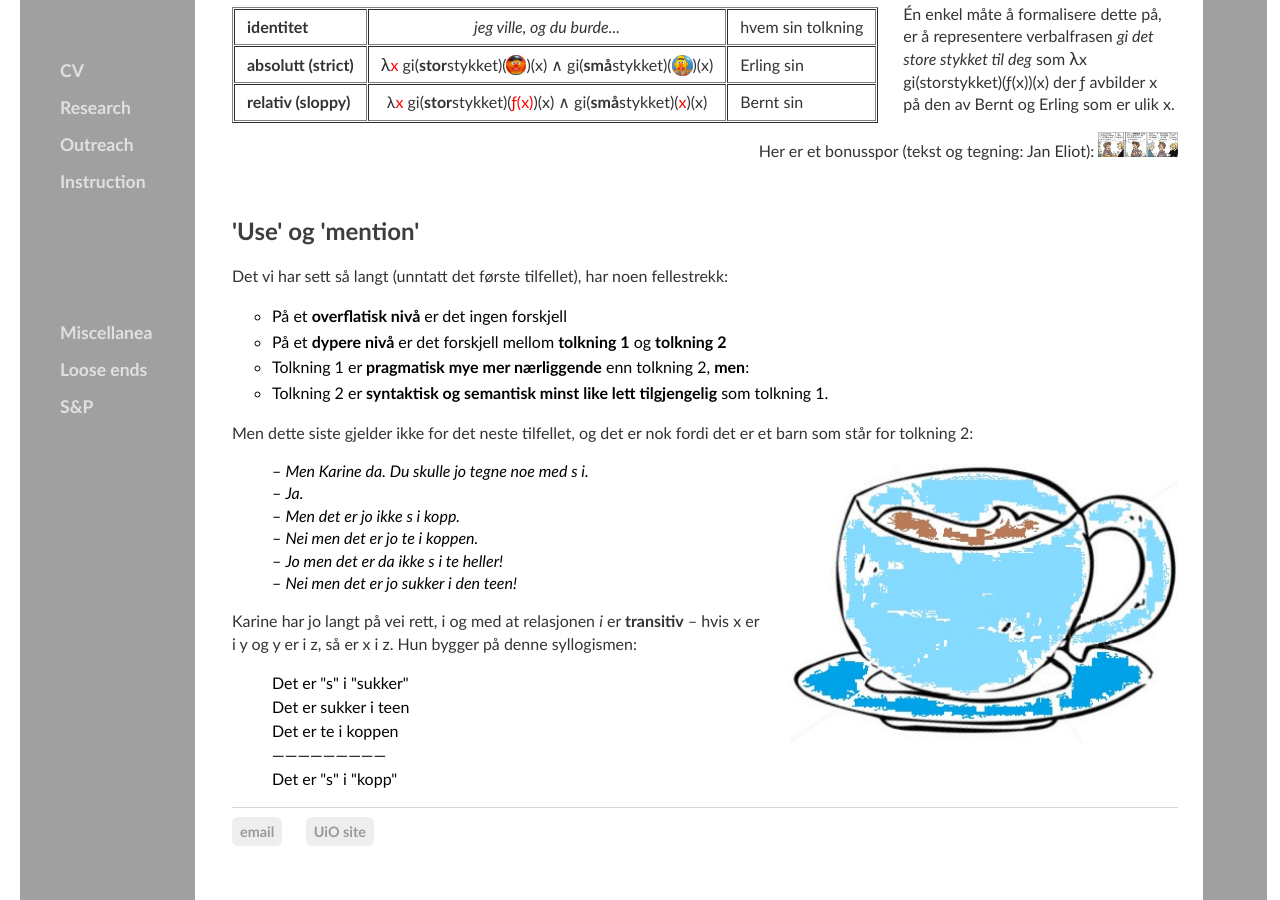
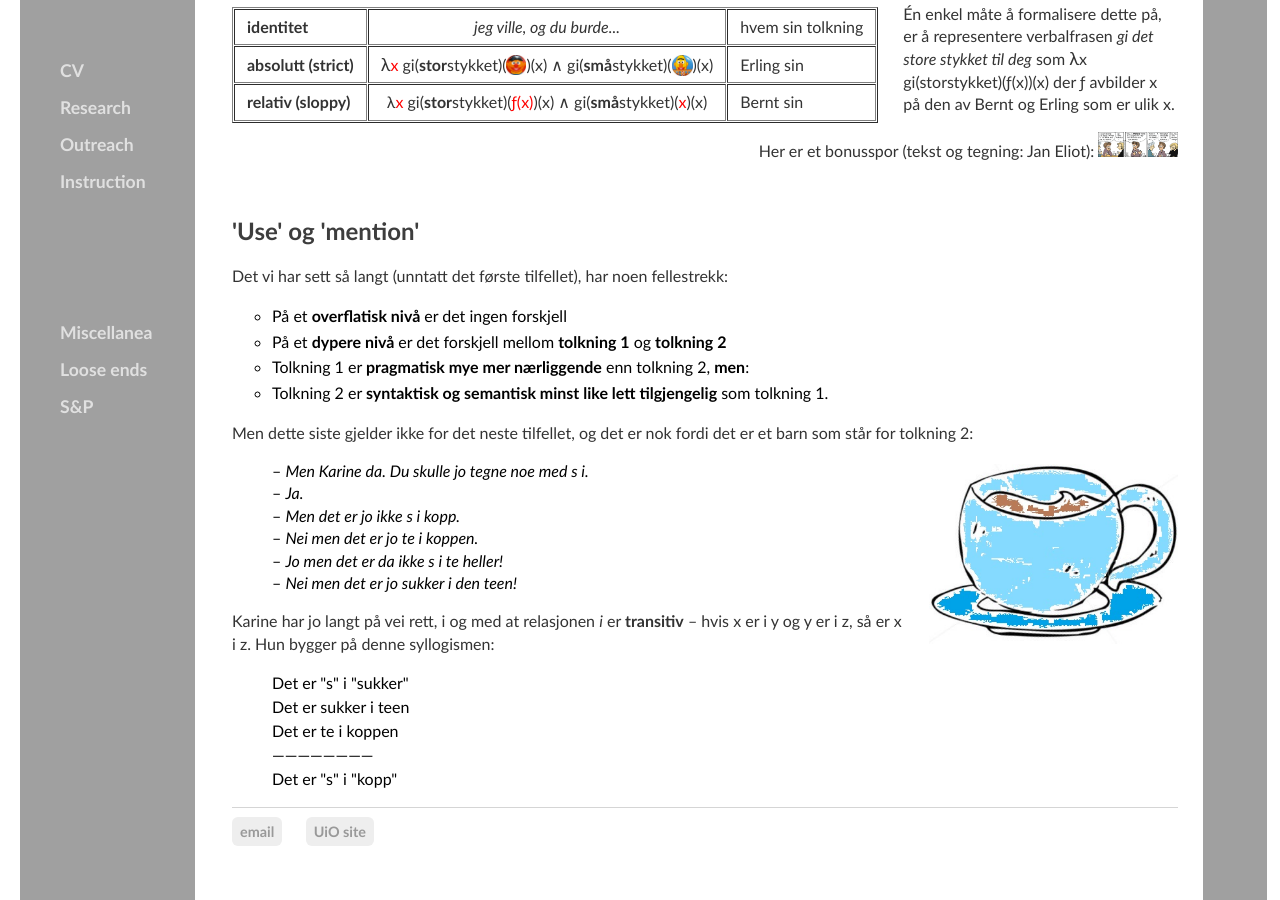
Before and after one commit to kjelljs/kjelljs.github.io, a Jekyll site: the page built from dissemination/vitsen.html, in a window 1280 px wide and 900 px high, scrolled down 3499 px. Built offline with Jekyll 4.4.1, drawn with Linux system fonts in a browser that asks for light colours.

Commit message:
Update vitsen.html

```diff
--- a/dissemination/vitsen.html
+++ b/dissemination/vitsen.html
@@ -214,7 +214,7 @@ figcaption {
 	<li>Tolkning 2 er <strong>syntaktisk og semantisk minst like lett tilgjengelig</strong> som tolkning 1.</li>
 </ul>
 <p>Men dette siste gjelder ikke for det neste tilfellet, og det er nok fordi det er et barn som står for tolkning 2:</p>
-							     <div style="float:right;"><figure class="rightfig"><img src="/pics/kopp.jpg" style="height: 280px"></figure></div>
+							     <div style="float:right;"><figure class="rightfig"><img src="/pics/kopp.jpg" style="height: 180px"></figure></div>
 <ul style="line-height:1.4;">
 	<li>&ndash; <i>Men Karine da. Du skulle jo tegne noe med s i.</i></li>
 	<li>&ndash; <i>Ja.</i></li>
@@ -228,7 +228,7 @@ figcaption {
 	<li>Det er "s" i "sukker"</li>
 	<li>Det er sukker i teen</li>
 	<li>Det er te i koppen<br />
-		—————————</li>
+		————————</li>
 	<li>Det er "s" i "kopp"</li>
 </ul>
 </section>
```
